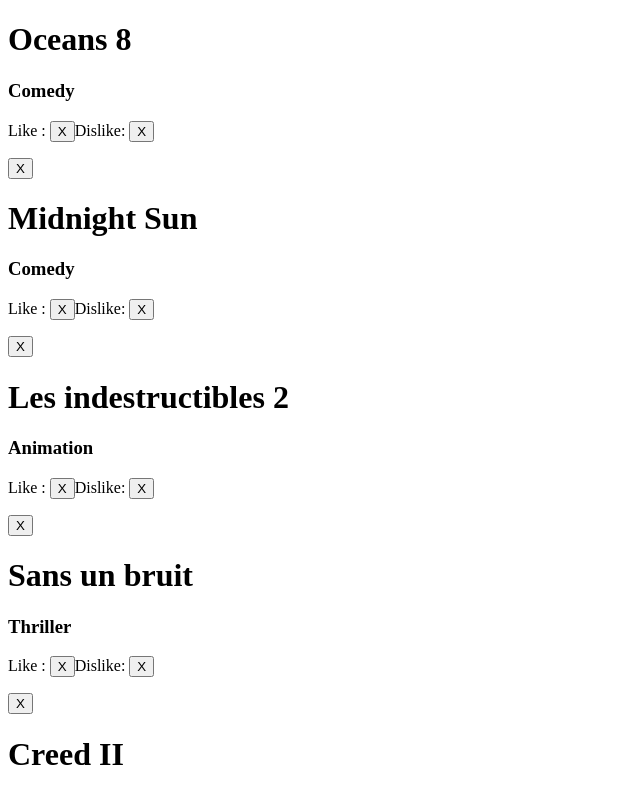
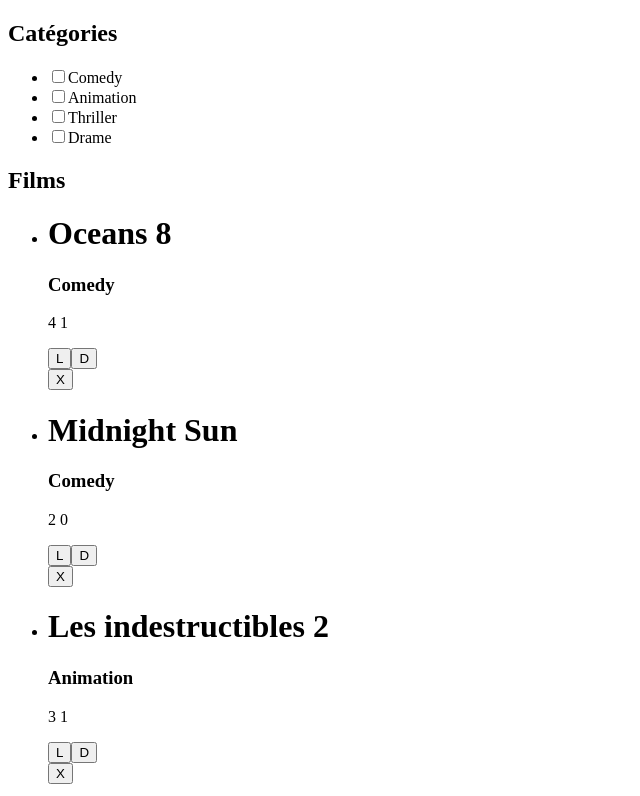
Before and after one commit to Drobat/movies, a React (Vite) app: page / in a window 1280 px wide. Shown: the top 796 px of the page, without its empty margins (0-640 px from the left). Built offline with nearby package versions, Linux system fonts and the light colour scheme.

Commit message:
Add MovieFilter component

```diff
--- a/src/App.jsx
+++ b/src/App.jsx
@@ -1,18 +1,31 @@
-import MovieCard from "./components/MovieCard.jsx";
-import { MovieContext } from "./main.jsx";
-import { useContext } from "react"
-
+import { useEffect, useState } from "react";
+import GetMovies from "./components/GetMovies";
+import { movies$ } from './movies.js';
+import { MovieContext } from "./main";
+import MovieRating from "./components/MovieRating";
+import MoviesFilter from "./components/MoviesFilter";
 
 function App() {
-  const {movies} = useContext(MovieContext);
+
+  const [movies, setMovies] = useState([]);
+
+  useEffect(() => {
+    const fetchData = async () => {
+      setMovies(await movies$);
+    };
+    fetchData();
+  }, []);
+
+  const contextValue = {
+    movies,
+    setMovies,
+  };
 
   return (
     <div className="App">
-        { movies === null ? "Loading..." : movies.map((movie) =>
-        <div key={movie.id}>
-          <MovieCard movie={movie} />
-
-          </div>) }
+      <MovieContext.Provider value={contextValue}>
+       <GetMovies />
+      </MovieContext.Provider>
     </div>
   );
 }
--- /dev/null
+++ b/src/components/GetMovies.jsx
@@ -0,0 +1,20 @@
+import { useContext } from "react"
+import { MovieContext } from "../main.jsx";
+import MovieCard from "./MovieCard";
+import MoviesFilter from "./MoviesFilter.jsx";
+
+
+
+
+function GetMovies() {
+  const {movies} = useContext(MovieContext);
+
+  return (
+    <div className="GetMovie">
+        { movies === null ? "Loading..." : <MoviesFilter />
+}
+    </div>
+  );
+}
+
+export default GetMovies;
--- a/src/components/MovieCard.jsx
+++ b/src/components/MovieCard.jsx
@@ -16,8 +16,7 @@
     <div>
       <h1>{movie.title}</h1>
           <h3>{movie.category}</h3>
-          <p>Like : <MovieRating rating={"Like"}/>
-          Dislike: <MovieRating rating={"DisLike"}/> </p>
+          <div> <MovieRating id={movie.id} like={movie.likes} dislike={movie.dislikes} /> </div>
           <button onClick={() => handleDelete(movie.id)}>X</button>
     </div>
   )
--- a/src/components/MovieRating.jsx
+++ b/src/components/MovieRating.jsx
@@ -1,11 +1,30 @@
-import React from 'react'
+import React, { useContext } from 'react'
+import { MovieContext } from '../main';
 
-export default function MovieRating({rating}) {
-   const handleVote = (rating) =>
-   {
-        console.log({rating})
-   }
+export default function MovieRating({id, like, dislike}) {
+
+  const {movies, setMovies} = useContext(MovieContext);
+  const isLike = false;
+  const isDislike = false;
+
+  const handleVote = (vote) => {
+
+    if (vote === 'like') {
+      console.log(vote)
+      const updatedMovies = movies.map((movie) => {
+        if (movie.id === id) {
+          return { ...movie, like: movie.like + 1 };
+        }
+        return movie;
+      });
+      setMovies(updatedMovies);
+    }
+  };
   return (
-    <button onClick={() => handleVote()}>X</button>
+    <div>
+        <p>{like} {dislike} </p>
+    <button onClick={() => handleVote("like")}>L</button>
+    <button onClick={() => handleVote("Dislike")}>D</button>
+    </div>
   )
 }
--- /dev/null
+++ b/src/components/MoviesFilter.jsx
@@ -0,0 +1,63 @@
+import React, { useContext, useEffect, useState } from 'react'
+import { MovieContext } from '../main';
+import MovieCard from './MovieCard';
+
+export default function MoviesFilter() {
+    const {movies, setMovies} = useContext(MovieContext);
+    const [categories, setCategories] = useState([]);
+    const [uniqueCategories, setUniqueCategories] = useState([]);
+
+    useEffect(() => {
+      const allCategories = movies.map((movie) => movie.category);
+      const uniqueCategories = [...new Set(allCategories)];
+      setUniqueCategories(uniqueCategories);
+    }, [movies]);
+
+    const handleCategoryChange = (category) => {
+      const index = categories.indexOf(category);
+      if (index > -1) {
+        setCategories(categories.filter((cat) => cat !== category));
+      } else {
+        setCategories([...categories, category]);
+      }
+    };
+
+    const filteredMovies = movies.filter((movie) => {
+      if (categories.length === 0) {
+        return true;
+      } else {
+
+        return categories.includes(movie.category);
+      }
+    });
+
+    return (
+      <div>
+        <h2>Catégories</h2>
+        <ul>
+          {uniqueCategories.map((category, index) => (
+            <li key={index}>
+              <label>
+                <input
+                  type="checkbox"
+                  checked={categories.includes(category)}
+                  onChange={() => handleCategoryChange(category)}
+                />
+                {category}
+              </label>
+            </li>
+          ))}
+        </ul>
+        <h2>Films</h2>
+
+      <ul>
+        {filteredMovies.map((movie) => (
+          <li key={movie.id}>
+            <MovieCard movie={movie} />
+          </li>
+        ))}
+      </ul>
+
+      </div>
+    );
+  };
--- a/src/main.jsx
+++ b/src/main.jsx
@@ -1,32 +1,12 @@
-import React, { useEffect, useState } from 'react';
 import ReactDOM from 'react-dom/client';
 import App from './App.jsx';
-import { movies$ } from './movies.js';
+import React from 'react';
+
 
 export const MovieContext = React.createContext();
 
-const Root = () => {
-  const [movies, setMovies] = useState([]);
 
-  useEffect(() => {
-    const fetchData = async () => {
-      setMovies(await movies$);
-    };
-    fetchData();
-  }, []);
-
-  const contextValue = {
-    movies,
-    setMovies,
-  };
-
-  return (
-    <MovieContext.Provider value={contextValue}>
-      <React.StrictMode>
-        <App />
-      </React.StrictMode>
-    </MovieContext.Provider>
-  );
-};
-
-ReactDOM.createRoot(document.getElementById('root')).render(<Root />);
+ReactDOM.createRoot(document.getElementById('root')).render(
+  <React.StrictMode>
+    <App />
+  </React.StrictMode>,)
```
